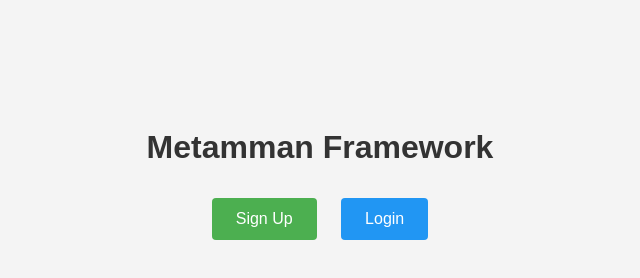
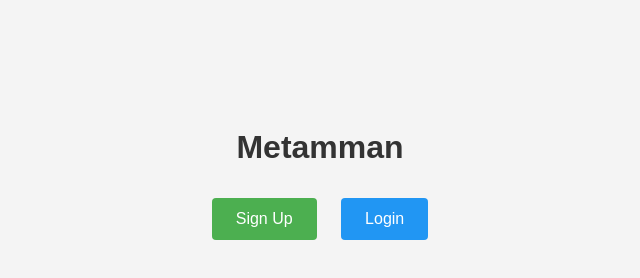
Before and after one commit to akmbk/Metamman_Framework, a plain HTML site: page index.html in a window 1280 px wide. Shown: the whole page, without its empty margins (320-960 px from the left). Drawn offline with Linux system fonts and the light colour scheme.

Commit message:
Update index.html

```diff
--- a/index.html
+++ b/index.html
@@ -47,7 +47,7 @@
 </head>
 <body>
 
-  <h1>Metamman Framework</h1>
+  <h1>Metamman</h1>
   <button class="btn signup-btn" onclick="handleSignUp()">Sign Up</button>
   <button class="btn login-btn" onclick="handleLogin()">Login</button>
 
```
